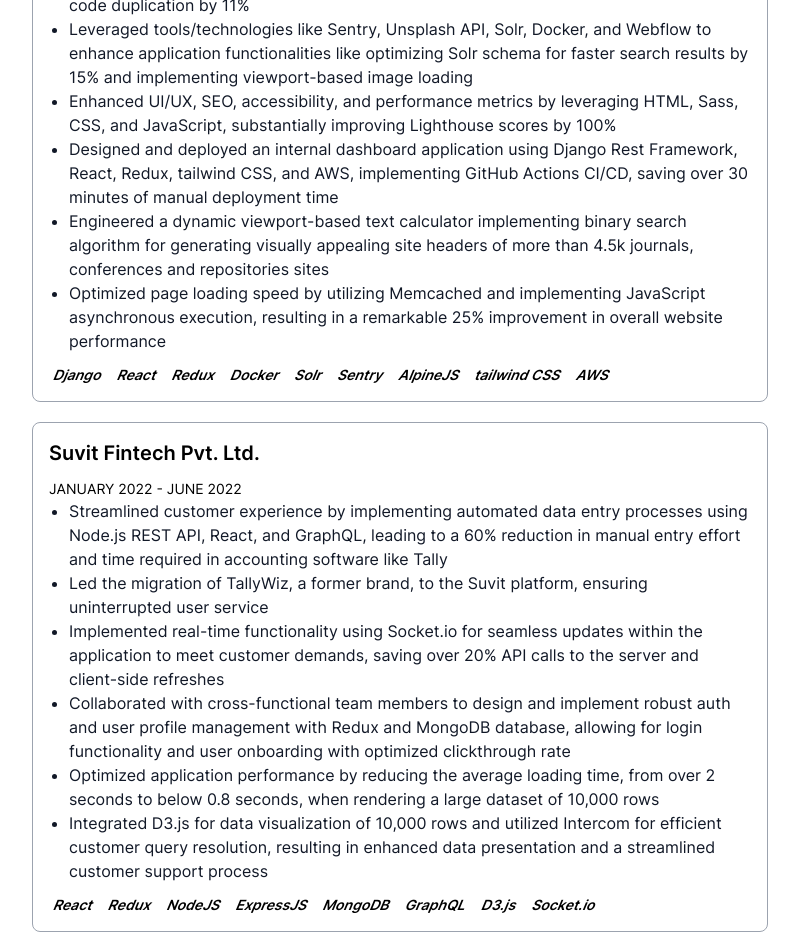
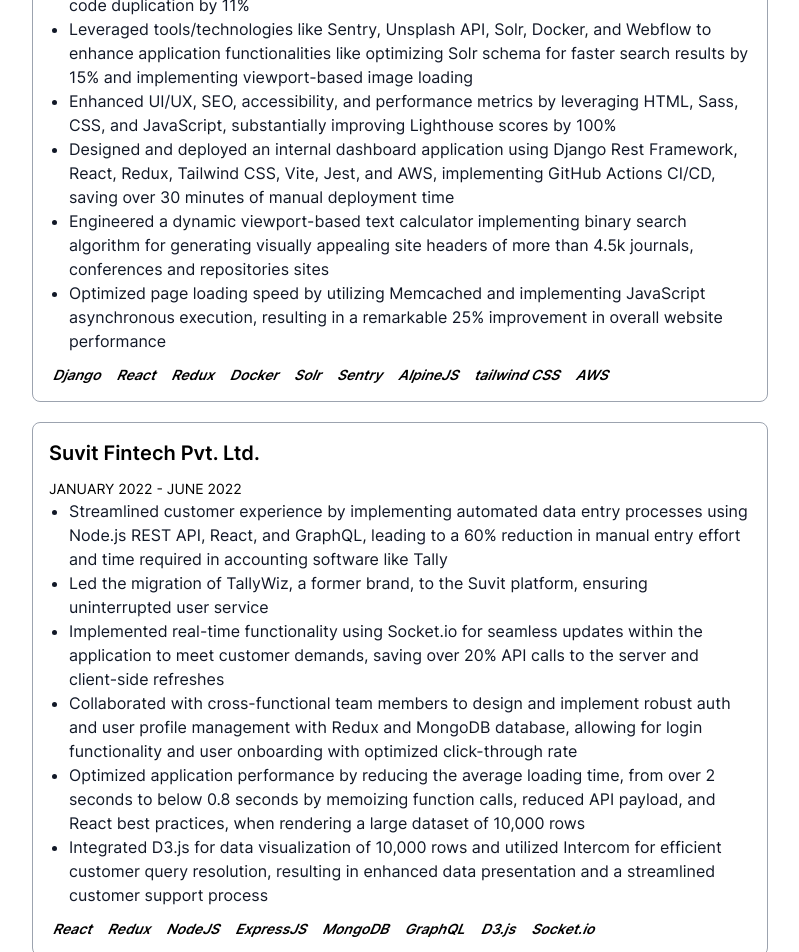
Before and after one commit to shrey333/portfolio, a Next.js app: page / in a window 1280 px wide. Shown: the part 900-1852 px from the top of the page, without its empty margins (240-1039 px from the left). Built offline with nearby package versions, Linux system fonts and the light colour scheme.

Commit message:
Experience update

```diff
--- a/data/experience.js
+++ b/data/experience.js
@@ -7,7 +7,7 @@
             "Implemented AlpineJS to improve code readability and UI reactivity by 20%, reducing code duplication by 11%",
             "Leveraged tools/technologies like Sentry, Unsplash API, Solr, Docker, and Webflow to enhance application functionalities like optimizing Solr schema for faster search results by 15% and implementing viewport-based image loading",
             "Enhanced UI/UX, SEO, accessibility, and performance metrics by leveraging HTML, Sass, CSS, and JavaScript, substantially improving Lighthouse scores by 100%",
-            "Designed and deployed an internal dashboard application using Django Rest Framework, React, Redux, tailwind CSS, and AWS, implementing GitHub Actions CI/CD, saving over 30 minutes of manual deployment time",
+            "Designed and deployed an internal dashboard application using Django Rest Framework, React, Redux, Tailwind CSS, Vite, Jest, and AWS, implementing GitHub Actions CI/CD, saving over 30 minutes of manual deployment time",
             "Engineered a dynamic viewport-based text calculator implementing binary search algorithm for generating visually appealing site headers of more than 4.5k journals, conferences and repositories sites",
             "Optimized page loading speed by utilizing Memcached and implementing JavaScript asynchronous execution, resulting in a remarkable 25% improvement in overall website performance"
         ],
@@ -31,8 +31,8 @@
             "Streamlined customer experience by implementing automated data entry processes using Node.js REST API, React, and GraphQL, leading to a 60% reduction in manual entry effort and time required in accounting software like Tally\n",
             "Led the migration of TallyWiz, a former brand, to the Suvit platform, ensuring uninterrupted user service",
             "Implemented real-time functionality using Socket.io for seamless updates within the application to meet customer demands, saving over 20% API calls to the server and client-side refreshes",
-            "Collaborated with cross-functional team members to design and implement robust auth and user profile management with Redux and MongoDB database, allowing for login functionality and user onboarding with optimized clickthrough rate",
-            "Optimized application performance by reducing the average loading time, from over 2 seconds to below 0.8 seconds, when rendering a large dataset of 10,000 rows",
+            "Collaborated with cross-functional team members to design and implement robust auth and user profile management with Redux and MongoDB database, allowing for login functionality and user onboarding with optimized click-through rate",
+            "Optimized application performance by reducing the average loading time, from over 2 seconds to below 0.8 seconds by memoizing function calls, reduced API payload, and React best practices, when rendering a large dataset of 10,000 rows",
             "Integrated D3.js for data visualization of 10,000 rows and utilized Intercom for efficient customer query resolution, resulting in enhanced data presentation and a streamlined customer support process"
         ],
         companyLink: "https://www.suvit.io/",
```
